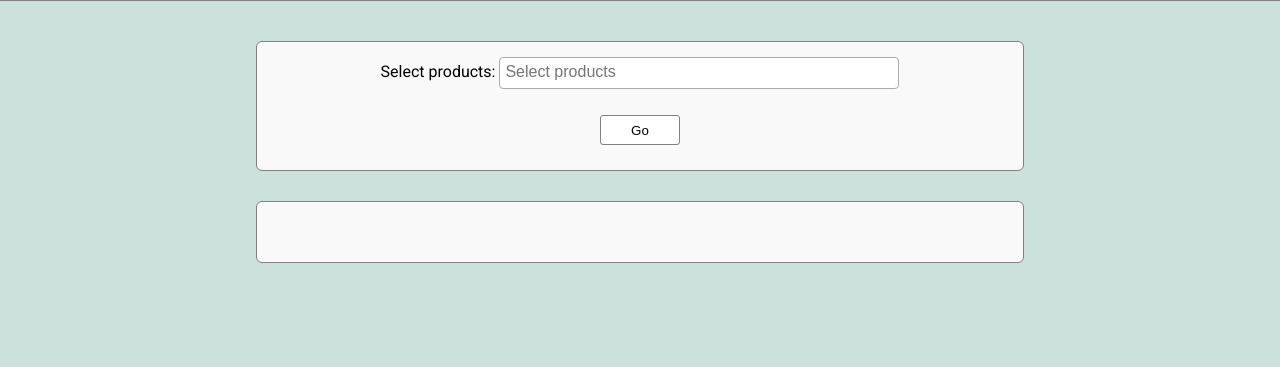
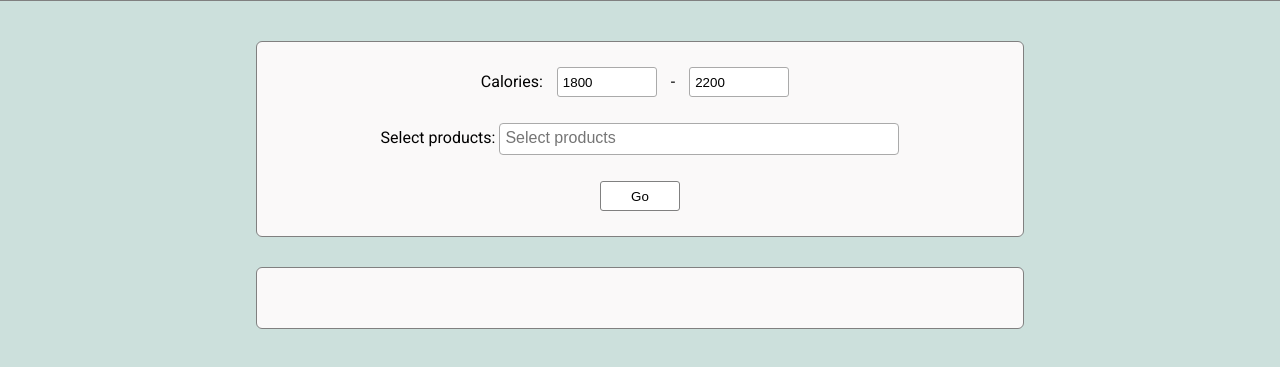
Before and after one commit to p-szm/food, a plain HTML site: page index.html in a window 1280 px wide. Shown: the part 67-434 px from the top of the page. Drawn offline with nearby package versions, Linux system fonts and the light colour scheme.

Commit message:
zxcvbhnjkl

```diff
--- a/css/style.css
+++ b/css/style.css
@@ -53,6 +53,16 @@ button#go {
 
 select {
 	width: 400px;
+	margin: 10px 10px;
+}
+
+input.calories {
+	height: 30px;
+	border: 1px solid #aaa;
+	border-radius: 3px;
+	margin: 10px 10px;
+	padding: 5px;
+	width: 100px;
 }
 
 /*Tables*/
--- a/index.html
+++ b/index.html
@@ -22,6 +22,15 @@
   </div>
   <div class='round-container'>
     <div class='center'>
+      <form>
+        Calories:
+        <input type='number' name='calories' placeholder='Minimum' value=1800 class='calories' id='min_calories'>
+        -
+        <input type='number' name='calories' placeholder='Maximum' value=2200 class='calories' id='max_calories'>
+      </form>
+    </div>
+    <br>
+    <div class='center'>
       <label for="product_selector">
         Select products:
         <select multiple="multiple" id='product_selector'></select>
--- a/script.js
+++ b/script.js
@@ -39,7 +39,9 @@ function server(data) {
     $.ajax({
     	dataType: "json",
     	url: "http://128.141.118.31:5000/api/optimiser",
-    	data: {data: $('select').val().join()},
+    	data: {products: $('select').val().join(),
+    			calories_min: parseInt($('input#min_calories').val()),
+    			calories_max: parseInt($('input#max_calories').val())},
     	success: success
 	});
 }
```
